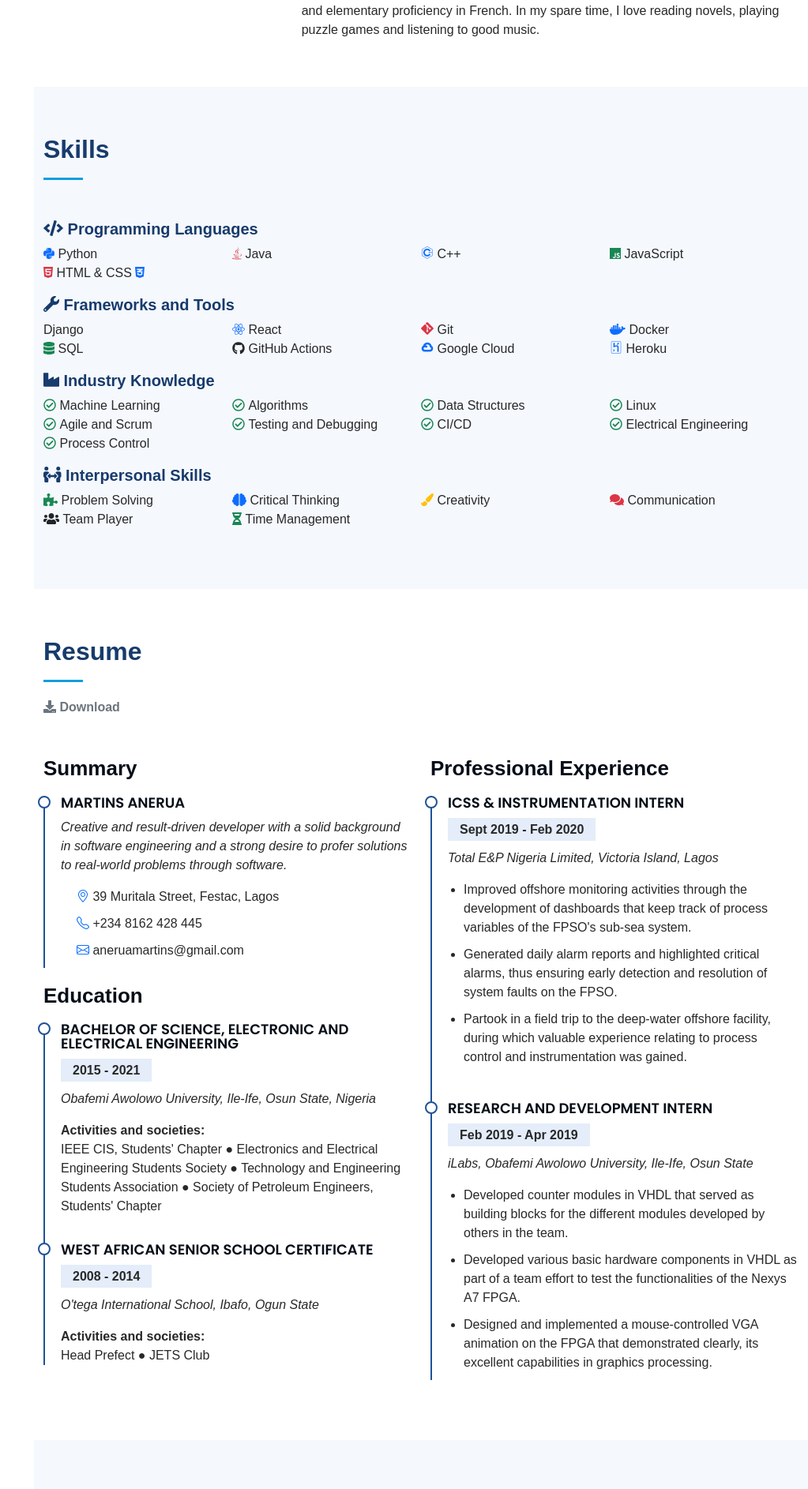
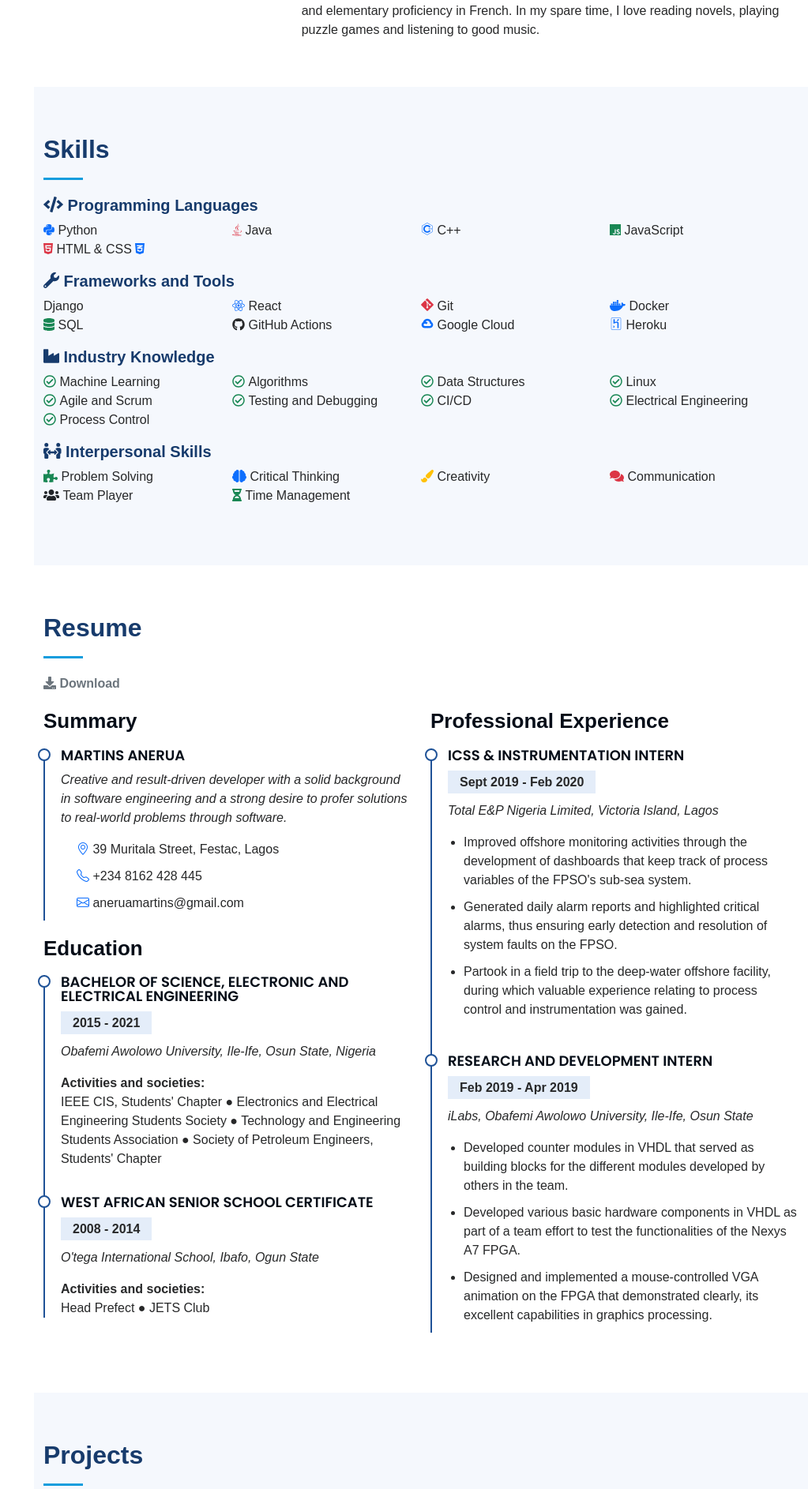
Before and after one commit to anerua/SardineNew, a Django app: page / in a window 1280 px wide. Shown: the part 1346-3232 px from the top of the page at 79% size, without its empty margins (257-1280 px from the left). Run offline with Django 3.2, Linux system fonts and the light colour scheme; some libraries are stand-ins or nearby versions.

Commit message:
remove spaces under headers without paragraphs

```diff
--- a/portfolio/static/portfolio/css/style.css
+++ b/portfolio/static/portfolio/css/style.css
@@ -273,6 +273,9 @@ section {
 
 .section-title {
   padding-bottom: 30px;
+}
+.section-title.no-preface{
+  padding-bottom: 0px;
 }
 .section-title h2 {
   font-size: 32px;
--- a/portfolio/templates/portfolio/index.html
+++ b/portfolio/templates/portfolio/index.html
@@ -145,7 +145,7 @@
     <section id="skills" class="skills section-bg">
       <div class="container">
 
-        <div class="section-title">
+        <div class="section-title no-preface">
           <h2>Skills</h2>
         </div>
 
@@ -279,7 +279,7 @@
     <section id="resume" class="resume">
       <div class="container">
 
-        <div class="section-title">
+        <div class="section-title no-preface">
           <h2>Resume</h2>
           <a href="{% url 'download_resume' %}"><i class="fa fa-download text-secondary"></i> <strong class="text-secondary">Download</strong></a>
         </div>
@@ -348,7 +348,7 @@
     <section id="portfolio" class="portfolio section-bg">
       <div class="container">
 
-        <div class="section-title">
+        <div class="section-title no-preface">
           <h2>Projects</h2>
         </div>
 
```
